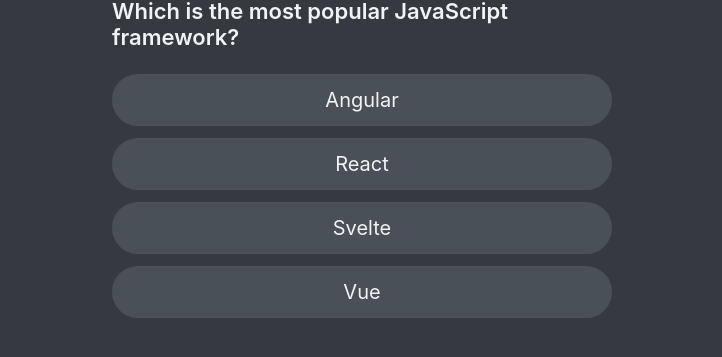
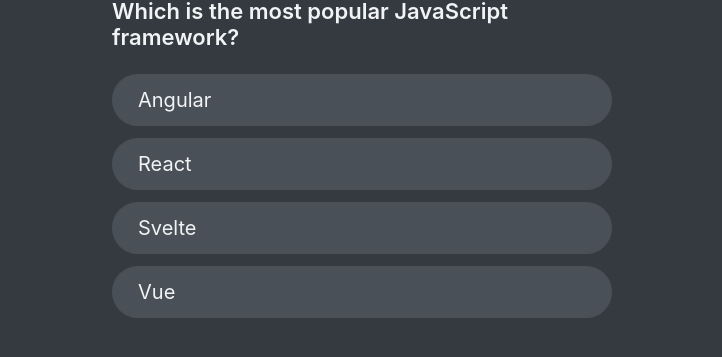
Before and after one commit to muddassirali8089/QuizAPP, a React (Vite) app: page / in a window 1280 px wide. Both pictures are taken after a click on the button "Let's Start". Shown: the part 179-536 px from the top of the page, without its empty margins (278-1000 px from the left). Built offline with nearby package versions, Linux system fonts and the light colour scheme; data requests are answered from the project's data file; a web font is replaced by a local one.

Commit message:
add the score to the and change the style accordingly
add the score to the and change the style accordingly

```diff
--- a/src/App.jsx
+++ b/src/App.jsx
@@ -6,11 +6,19 @@
 import StartScreen from "./Components/StartScreen.jsx";
 import Question from "./Components/Question.jsx";
 
+const initialState = {
+  questions: [],
+  status: "loading",
+  index:0,
+  answer : null,
+  points:0
+  // "loading" , "error" , "ready" , "active" , "finished"
+};
 function reducer(state, action) {
   //action is a function that is comming from the dispatch.
   switch (action.type) {
     case "dataRecived":
-      return { ...state, questions: action.data, status: "ready" };
+      return { ...state, questions: action.payload, status: "ready" };
     case "dataFailed":
       return {
         ...state,
@@ -21,26 +29,27 @@
         ...state,
         status:"active"
       }
+      case "newAnswer":
+        const question = state.questions[state.index];
+        console.log(action.payload + ".....");
+
+
+        return{...state , answer: action.payload , points : action.payload === question.correctOption ? state.points + question.points : state.points}
 
     default:
       throw new Error("invalid action..");
   }
 }
 
-const initialState = {
-  questions: [],
-  status: "loading",
-  index:0,
-  // "loading" , "error" , "ready" , "active" , "finished"
-};
+
 
 function App() {
-  const [{ questions, status , index }, dispatch] = useReducer(reducer, initialState);
+  const [{ questions, status , index  , answer , points}, dispatch] = useReducer(reducer, initialState);
   const numQuestion = questions.length;
   useEffect(function () {
     fetch("http://localhost:5000/questions")
       .then((res) => res.json())
-      .then((data) => dispatch({ type: "dataRecived", data: data }))
+      .then((data) => dispatch({ type: "dataRecived", payload: data }))
       .catch((error) => dispatch({ type: "dataFailed" }));
   }, []);
 
@@ -51,7 +60,7 @@
       {status === "loading" && <Loader />}
       {status === "error" && <Error />}
       {status === "ready" && <StartScreen numQuestion = {numQuestion} dispatch = {dispatch} />}
-      {status === "active" && <Question question = {questions[index]} />}
+      {status === "active" && <Question question = {questions[index]}  dispatch ={dispatch} answer ={answer}/>}
       </Main>
     </div>
   );
--- a/src/Components/Option.jsx
+++ b/src/Components/Option.jsx
@@ -1,15 +1,28 @@
-import React from 'react'
+import React from "react";
 
-function Option({options}) {
+function Option({ questions, dispatch, answer }) {
+  let hasAnswerd = answer !== null;
+
   return (
-     <div className='options'>
-
-
-        {options.options.map(option => (
-          <button className='btn option' key={option}>{option}</button>
-        ))}
-      </div>
-  )
+    <div className="options">
+      {questions.options.map((option, index) => (
+        <button
+          className={`btn btn-option ${index === answer ? "answer" : ""} ${
+            hasAnswerd
+              ? questions.correctOption === index
+                ? "correct"
+                : "wrong"
+              : ""
+          }  `}
+          key={option}
+          onClick={() => dispatch({ type: "newAnswer", payload: index })}
+          disabled={hasAnswerd}
+        >
+          {option}
+        </button>
+      ))}
+    </div>
+  );
 }
 
-export default Option
+export default Option;
--- a/src/Components/Question.jsx
+++ b/src/Components/Question.jsx
@@ -1,13 +1,13 @@
 import React from 'react'
 import Option from './Option';
 
-function Question({question}) {
+function Question({question , answer , dispatch}) {
   console.log(question);
 
   return (
     <div>
       <h4>{question.question}</h4>
-      <Option options={question}/>
+      <Option questions={question} dispatch={dispatch} answer = {answer}/>
     </div>
   )
 }
```
